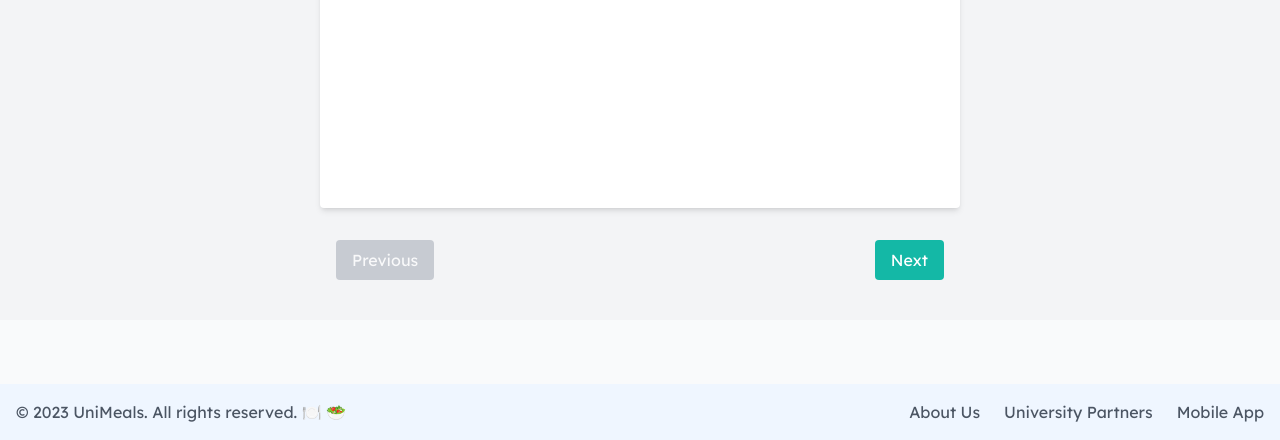
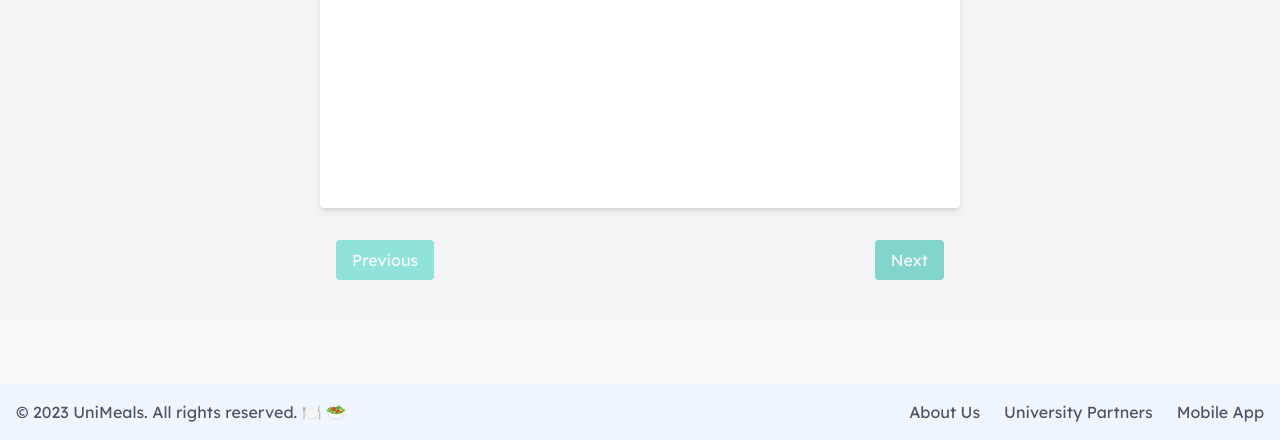
Before and after one commit to Zeusangis/hackathon, a Django app: page /choose/ in a window 1280 px wide. Shown: the part 790-1230 px from the top of the page. Run offline with Django 5.2, Linux system fonts and the light colour scheme; parts of the project's set-up code (start-up, migrations or seed data) failed here and were passed over; some libraries are stand-ins or nearby versions.

Commit message:
Update button styles in choose.html and add success message in profile view

```diff
--- a/wellBite/templates/wellBite/choose.html
+++ b/wellBite/templates/wellBite/choose.html
@@ -27,7 +27,7 @@
         <button
           type="button"
           id="prevBtn"
-          class="bg-gray-400 text-white px-4 py-2 rounded disabled:opacity-50"
+          class="bg-teal-400 text-white px-4 py-2 rounded disabled:opacity-50"
           disabled
         >
           Previous
@@ -35,7 +35,7 @@
         <button
           type="button"
           id="nextBtn"
-          class="bg-teal-500 text-white px-4 py-2 rounded"
+          class="bg-teal-500 text-white px-4 py-2 rounded disabled:opacity-50"
           disabled
         >
           Next
--- a/wellBite/views.py
+++ b/wellBite/views.py
@@ -126,7 +126,10 @@ def profile(request):
                     "category": category,
                 },
             )
-
+            messages.success(
+                request,
+                "Profile updated successfully.",
+            )
             # Optional: use updated values for percent calc
             if bmi is not None:
                 if bmi < 18.5:
```
Also changed, not shown: db.sqlite3.
